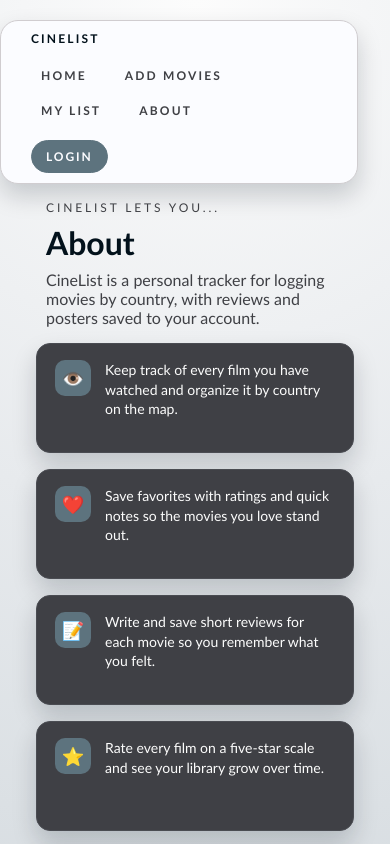
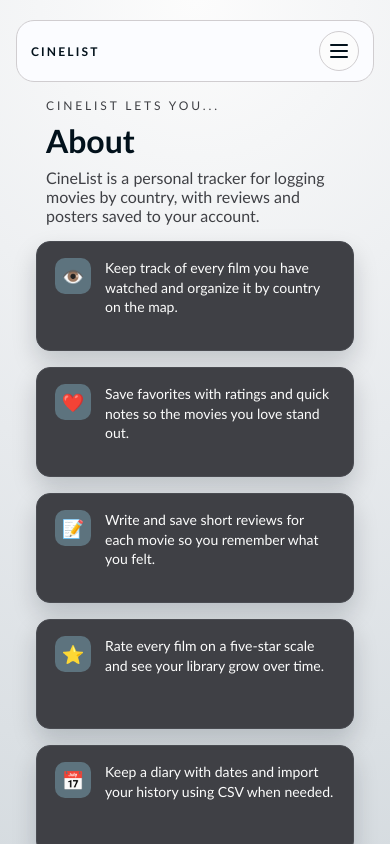
Before and after one commit to MrFiscus/CineList, a Next.js app: page /about in a window 390 px wide. Shown: the top 844 px of the page. Built offline with nearby package versions, Linux system fonts and the light colour scheme.

Commit message:
made nav-bar responsive

```diff
--- a/src/app/components/SiteNav.jsx
+++ b/src/app/components/SiteNav.jsx
@@ -6,6 +6,7 @@ import { supabase } from "../../lib/supabaseClient";
 
 export default function SiteNav() {
   const [user, setUser] = useState(null);
+  const [open, setOpen] = useState(false);
 
   useEffect(() => {
     let mounted = true;
@@ -28,20 +29,32 @@ export default function SiteNav() {
 
   const primaryHref = user ? "/profile" : "/login";
   const primaryLabel = user ? "Profile" : "Login";
+  const handleNavClick = () => setOpen(false);
 
   return (
-    <div className="site-nav">
+    <div className={`site-nav${open ? " nav-open" : ""}`}>
       <div className="nav-brand">CineList</div>
       <nav className="nav-links" aria-label="Primary">
-        <Link href="/" className="nav-link">Home</Link>
-        <Link href="/add-movies" className="nav-link">Add Movies</Link>
-        <Link href="/movie-list" className="nav-link">My List</Link>
-        <Link href="/about" className="nav-link">About</Link>
+        <Link href="/" className="nav-link" onClick={handleNavClick}>Home</Link>
+        <Link href="/add-movies" className="nav-link" onClick={handleNavClick}>Add Movies</Link>
+        <Link href="/movie-list" className="nav-link" onClick={handleNavClick}>My List</Link>
+        <Link href="/about" className="nav-link" onClick={handleNavClick}>About</Link>
       </nav>
       <div className="nav-actions">
-        <Link href={primaryHref} className="nav-button primary">{primaryLabel}</Link>
-        {user ? <Link href="/logout" className="nav-button ghost">Logout</Link> : null}
+        <Link href={primaryHref} className="nav-button primary" onClick={handleNavClick}>{primaryLabel}</Link>
+        {user ? <Link href="/logout" className="nav-button ghost" onClick={handleNavClick}>Logout</Link> : null}
       </div>
+      <button
+        className="nav-toggle"
+        type="button"
+        aria-label="Open menu"
+        aria-expanded={open}
+        onClick={() => setOpen((value) => !value)}
+      >
+        <span />
+        <span />
+        <span />
+      </button>
     </div>
   );
 }
--- a/src/app/globals.css
+++ b/src/app/globals.css
@@ -32,7 +32,7 @@ a {
   --app-pad-y: 0px;
   min-height: 100vh;
   height: 100vh;
-  padding: var(--app-pad-y) var(--app-pad-x) 56px;
+  padding: var(--app-pad-y) var(--app-pad-x) 0px;
   display: flex;
   flex-direction: column;
   gap: 24px;
@@ -81,7 +81,7 @@ h1 {
   padding: 10px 14px;
   border: 1px solid #d0cdd0;
   background: #fbfcff;
-  box-shadow: 0 12px 24px var(--shadow);
+  /* box-shadow: 0 12px 24px var(--shadow); */
 }
 
 .app:not(.home-page) .site-nav {
@@ -124,6 +124,43 @@ h1 {
   display: flex;
   gap: 10px;
   align-items: center;
+}
+
+.nav-toggle {
+  display: none;
+  width: 40px;
+  height: 40px;
+  border-radius: 999px;
+  border: 1px solid #d0cdd0;
+  background: #fcfcfc;
+  color: var(--ink);
+  align-items: center;
+  justify-content: center;
+  cursor: pointer;
+  padding: 0;
+  gap: 4px;
+  flex-direction: column;
+  transition: background 0.2s ease, border-color 0.2s ease;
+}
+
+.nav-toggle span {
+  width: 18px;
+  height: 2px;
+  background: currentColor;
+  border-radius: 999px;
+  transition: transform 0.2s ease, opacity 0.2s ease;
+}
+
+.site-nav.nav-open .nav-toggle span:nth-child(1) {
+  transform: translateY(6px) rotate(45deg);
+}
+
+.site-nav.nav-open .nav-toggle span:nth-child(2) {
+  opacity: 0;
+}
+
+.site-nav.nav-open .nav-toggle span:nth-child(3) {
+  transform: translateY(-6px) rotate(-45deg);
 }
 
 .nav-button {
@@ -335,7 +372,7 @@ button.secondary {
   border-radius: 16px;
   background: #fffdf6;
   border: 1px solid #efe1c6;
-  width: 500px;
+  width: 50vw;
 }
 
 .selected-label {
@@ -349,6 +386,7 @@ button.secondary {
   font-size: 22px;
   font-weight: 700;
   margin-top: 4px;
+  overflow: hidden;
 }
 
 .selected-meta {
@@ -666,20 +704,58 @@ svg {
     align-items: center;
   }
 
+  .app:not(.home-page) .site-nav {
+    margin-left: 0;
+    margin-right: 0;
+    padding-left: 14px;
+    padding-right: 14px;
+  }
+
   .site-nav {
-    grid-template-columns: 1fr;
+    grid-template-columns: auto auto;
     border-radius: 18px;
   }
 
-  .nav-links {
-    flex-wrap: wrap;
-    justify-content: flex-start;
-    row-gap: 8px;
-  }
-
+  .site-nav.nav-open {
+    background: #718a97;
+    border-color: #88a5b4;
+    box-shadow: 0 12px 24px rgba(0, 0, 0, 0.4);
+  }
+
+  .nav-links,
   .nav-actions {
-    justify-content: flex-start;
-    flex-wrap: wrap;
+    display: none;
+    grid-column: 1 / -1;
+  }
+
+  .site-nav.nav-open .nav-links,
+  .site-nav.nav-open .nav-actions {
+    background: transparent;
+    border-top: 1px solid rgba(255, 255, 255, 0.12);
+    display: flex;
+    flex-direction: column;
+    align-items: flex-end;
+    gap: 10px;
+    padding-top: 10px;
+    padding-right: 6px;
+  }
+
+  .site-nav.nav-open .nav-brand,
+  .site-nav.nav-open .nav-links .nav-link {
+    color: #fcfcfc;
+  }
+
+  .site-nav.nav-open .nav-links .nav-link:hover {
+    color: #ffffff;
+  }
+
+  .site-nav.nav-open .nav-actions {
+    padding-bottom: 12px;
+  }
+
+  .nav-toggle {
+    display: inline-flex;
+    justify-self: end;
   }
 
   #map,
@@ -1422,6 +1498,12 @@ button.secondary {
   color: #ffffff;
 }
 
+.home-dark .nav-toggle {
+  border-color: rgba(255, 255, 255, 0.35);
+  background: rgba(0, 0, 0, 0.2);
+  color: #fcfcfc;
+}
+
 .home-dark .nav-button.ghost {
   background: #fcfcfc;
   color: #02111b;
```
